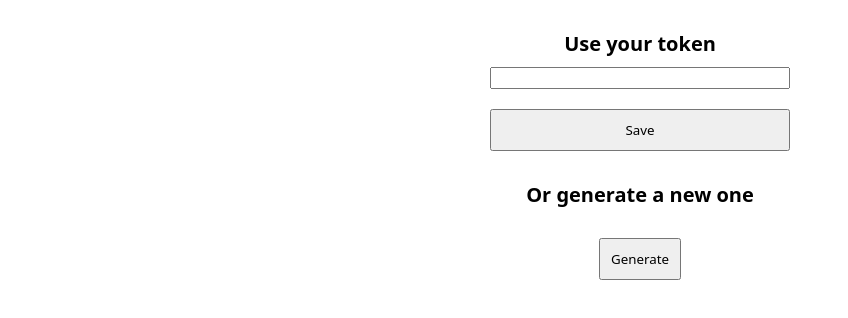
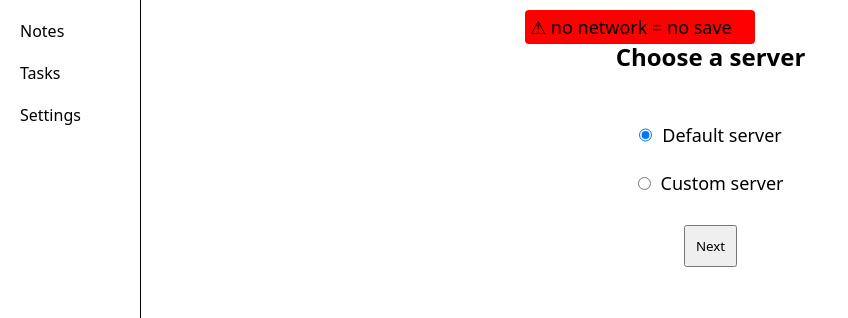
Before and after one commit to TEAM8279/Nask, a Vue app in the folder client/: page /#/addtoken in a window 1280 px wide. Before the commit this address led to /#/settings. Shown: the top 318 px of the page, without its empty margins (0-848 px from the left). Built offline with nearby package versions, Linux system fonts and the light colour scheme; no server answers.

Commit message:
add possibility to connect to another server

```diff
--- a/client/src/router/index.js
+++ b/client/src/router/index.js
@@ -2,6 +2,7 @@ import { createRouter, createWebHashHistory } from 'vue-router'
 import NotesView from "@/views/NotesView.vue";
 import TasksView from "@/views/TasksView.vue";
 import SettingsView from "@/views/SettingsView.vue";
+import AddToken from "@/views/AddToken.vue";
 
 const routes = [
   {
@@ -19,6 +20,11 @@ const routes = [
     path: '/settings',
     name: 'Settings',
     component: SettingsView
+  },
+  {
+    path: '/addtoken',
+    name: 'Add token',
+    component: AddToken
   }
 ]
 
--- a/client/src/stores/DataStore.js
+++ b/client/src/stores/DataStore.js
@@ -9,7 +9,9 @@ export const useDataStores = defineStore('data', {
             storedNotes: [],
             storedTasks: [],
             tokenInitialised: true,
-            networkFailed: false
+            networkFailed: false,
+            currentServerUrl: "",
+            currentServerToken: ""
         }
     ),
     getters: {
@@ -19,20 +21,22 @@ export const useDataStores = defineStore('data', {
         doneTasksCounter: state => state.storedTasks.filter(t => t.done===true).length,
         doneTasks: state => state.storedTasks.filter(t => t.done===true),
         tasks: state => state.storedTasks.filter(t => t.done===false),
+        token: state => state.currentServerToken
     },
     actions: {
         checkNetwork() {
-            axios.get("https://nask.8279.ch/api/cĥeck").then(() => {
+            axios.get(this.currentServerUrl + "/api/cĥeck").then(() => {
                 this.networkFailed = false;
             }).catch(() => {
                 this.networkFailed = true;
             })
         },
         init () {
-            const token = this.getToken();
-            if (token) {
-                axios.get("https://nask.8279.ch/api/datas", {
-                    headers: { Authorization: `Bearer ${token}` }
+            this.getToken()
+            this.setCurrentServerUrl()
+            if (this.currentServerToken) {
+                axios.get(this.currentServerUrl + "/api/datas", {
+                    headers: { Authorization: `Bearer ${this.currentServerToken}` }
                 }).then((r) => {
                     this.storedNotes = r.data.notes
                     this.storedTasks = r.data.tasks
@@ -52,14 +56,24 @@ export const useDataStores = defineStore('data', {
         getToken() {
             const token = localStorage.getItem("token");
             if (token !== undefined) {
-                return token;
+                this.currentServerToken = token;
+            } else {
+                this.tokenInitialised = false;
             }
-            this.tokenInitialised = false;
-            return false;
+        },
+        setCurrentServerUrl() {
+            this.currentServerUrl = "https://nask.8279.ch";
+        },
+        setServerUrl(url=null) {
+            if (url===null) {
+                this.currentServerUrl = "https://nask.8279.ch";
+            } else {
+                this.currentServerUrl = url
+            }
         },
         setToken (token=null) {
             if (token===null) {
-                axios.get("https://nask.8279.ch/api/token").then((r) => {
+                axios.get(this.currentServerUrl + "/api/token").then((r) => {
                     token = r.data.token
                     localStorage.setItem("token", token);
                     this.tokenInitialised = true;
@@ -73,17 +87,17 @@ export const useDataStores = defineStore('data', {
             } else {
                 localStorage.setItem("token", token);
                 this.init();
+                this.tokenInitialised = true;
                 router.push('/')
             }
         },
         updateNotes () {
-            const token = this.getToken();
-            if (token) {
-                axios.post("https://nask.8279.ch/api/notes",{
+            if (this.currentServerToken) {
+                axios.post(this.currentServerUrl + "/api/notes",{
                     notes: JSON.stringify(this.storedNotes)
                 }, {
                     headers: {
-                        Authorization: `Bearer ${token}`,
+                        Authorization: `Bearer ${this.currentServerToken}`,
                         'Content-Type': 'multipart/form-data'
                     }
                 }).then(() => {
@@ -110,13 +124,12 @@ export const useDataStores = defineStore('data', {
             this.updateNotes();
         },
         updateTasks () {
-            const token = this.getToken();
-            if (token) {
-                axios.post("https://nask.8279.ch/api/tasks",{
+            if (this.currentServerToken) {
+                axios.post(this.currentServerUrl + "/api/tasks",{
                     tasks: JSON.stringify(this.storedTasks)
                 }, {
                     headers: {
-                        Authorization: `Bearer ${token}`,
+                        Authorization: `Bearer ${this.currentServerToken}`,
                         'Content-Type': 'multipart/form-data'
                     }
                 }).then(() => {
--- a/client/src/views/AboutView.vue
+++ /dev/null
@@ -1,5 +0,0 @@
-<template>
-  <div class="about">
-    <h1>This is an about page</h1>
-  </div>
-</template>
--- /dev/null
+++ b/client/src/views/AddToken.vue
@@ -0,0 +1,140 @@
+<template>
+  <div class="server" v-if="step === 1">
+    <h2>Choose a server</h2>
+    <div class="container">
+      <input type="radio" name="server" value="default" id="serverc1" v-model="serverType">
+      <label for="serverc1">Default server</label>
+    </div>
+    <div class="container boxed">
+      <div>
+        <input type="radio" name="server" value="custom" id="serverc2" v-model="serverType">
+        <label for="serverc2">Custom server</label>
+      </div>
+      <input type="text" v-if="serverType==='custom'" v-model="serverUrl">
+      <p v-if="serverType==='custom'">Url of the api root</p>
+    </div>
+    <nav>
+      <button @click="serverNext">Next</button>
+    </nav>
+  </div>
+  <div class="token" v-if="step === 2">
+    <h2>Choose a token</h2>
+    <div class="container">
+      <input type="radio" name="token" value="default" id="token1" v-model="tokenType">
+      <label for="token1">Generate a new one</label>
+    </div>
+    <div class="container boxed">
+      <div>
+        <input type="radio" name="token" value="custom" id="token2" v-model="tokenType">
+        <label for="token2">My own token</label>
+      </div>
+      <input type="text" v-if="tokenType==='custom'" v-model="token">
+      <p v-if="tokenType==='custom'">Your token</p>
+    </div>
+    <nav>
+      <button class="prev" @click="tokenPrevious">Previous</button>
+      <button @click="tokenNext">Next</button>
+    </nav>
+  </div>
+  <div class="finished" v-if="step === 3">
+    Successfully added a new token
+    <nav>
+      <button @click="finished">Okay</button>
+    </nav>
+  </div>
+</template>
+
+<script setup>
+import {ref} from "vue";
+import router from "@/router";
+import {useDataStores} from "@/stores/DataStore";
+
+const step = ref(1);
+const datastore = useDataStores();
+const serverType = ref("default");
+const tokenType = ref("default");
+const serverUrl = ref("https://");
+const token = ref("");
+
+const serverNext = () => {
+  const pattern = /^https:\/\/(?:[\w-]+\.)+[a-z]{2,}(?:\/[\w-./?%&=]*)?$/;
+
+  if (pattern.test(serverUrl.value) || serverType.value==='default') {
+    step.value = 2;
+    console.log(serverUrl.value)
+  } else {
+    alert("The url need to be https and valid")
+  }
+}
+const tokenPrevious = () => {
+  step.value = 1;
+}
+const tokenNext = () => {
+  if (token.value.length > 5 && tokenType.value==='custom' || tokenType.value==='default') {
+    if (tokenType.value==='default') {
+      token.value = null;
+    }
+    if (serverType.value==='default') {
+      serverUrl.value = null;
+    }
+
+    datastore.setServerUrl(serverUrl.value);
+    datastore.setToken(token.value);
+    step.value = 3;
+  }
+}
+const finished = () => {
+  datastore.init()
+  router.push('/')
+}
+</script>
+
+<style scoped lang="scss">
+.server, .token {
+  display: flex;
+  flex-direction: column;
+  align-items: center;
+  width: 100%;
+
+  h2 {
+    padding: 40px 0;
+  }
+
+  .container {
+    padding: 10px;
+    width: 90%;
+    display: flex;
+    flex-direction: row;
+    justify-content: center;
+    font-size: 18px;
+
+    &.boxed {
+      flex-direction: column;
+      align-items: center;
+
+      input {
+        font-size: 18px;
+        margin: 10px 0 0 0;
+      }
+
+      p {
+        font-size: 14px;
+      }
+    }
+
+    label {
+      padding-left: 10px;
+    }
+  }
+
+  button {
+    padding: 10px;
+    margin: 20px 0 0 0;
+
+    &.prev {
+      border: none;
+      background-color: transparent;
+    }
+  }
+}
+</style>
--- a/client/src/views/NotesView.vue
+++ b/client/src/views/NotesView.vue
@@ -141,8 +141,13 @@ div.main {
 import {useDataStores} from "@/stores/DataStore";
 import {storeToRefs} from "pinia";
 import {ref} from "vue";
+import router from "@/router";
 
 const dataStore = useDataStores();
+
+if (!dataStore.tokenInitialised) {
+  router.push('/addtoken')
+}
 
 const edition = ref(false);
 const oldNote = ref({})
--- a/client/src/views/SettingsView.vue
+++ b/client/src/views/SettingsView.vue
@@ -1,13 +1,4 @@
 <template>
-  <div class="tokenEditor" v-if="edition">
-    <form>
-      <label for="token">Use your token</label>
-      <input type="text" name="token" id="token" v-model="token"/>
-      <button type="submit" @click="dataStore.setToken(token); edition=false;">Save</button>
-    </form>
-    <p>Or generate a new one</p>
-    <button @click="dataStore.setToken(); edition=false;">Generate</button>
-  </div>
   <div class="main">
     <div class="head">
       <div class="info">
@@ -18,11 +9,11 @@
       <div class="info">
         <h2>Token</h2>
       </div>
-      <div class="add" v-if="dataStore.getToken() === false">
-        <button>+</button>
+      <div class="add">
+        <!--<button>+</button>-->
       </div>
     </div>
-    <p class="token">{{ dataStore.getToken() }}</p>
+    <p class="token">{{ dataStore.token }}</p>
   </div>
 </template>
 
@@ -116,11 +107,12 @@ div.main {
 }
 </style>
 <script setup>
-import {useDataStores} from "../stores/DataStore";
-import {ref} from "vue";
+import {useDataStores} from "@/stores/DataStore";
+import router from "@/router";
 
 const dataStore = useDataStores()
 
-const edition = ref(!dataStore.tokenInitialised);
-const token = ref("");
+if (!dataStore.tokenInitialised) {
+  router.push('/addtoken')
+}
 </script>
--- a/client/src/views/TasksView.vue
+++ b/client/src/views/TasksView.vue
@@ -108,8 +108,13 @@ div.main {
 import {useDataStores} from "@/stores/DataStore";
 import {storeToRefs} from "pinia";
 import {ref} from "vue";
+import router from "@/router";
 
 const dataStore = useDataStores();
+
+if (!dataStore.tokenInitialised) {
+  router.push('/addtoken')
+}
 
 const {tasksCounter, tasks, doneTasks, doneTasksCounter} = storeToRefs(dataStore)
 
```
Also changed, not shown: client/src/views/HomeView.vue (deleted, +0 -18 lines), 4 other files (tests, documents, lock files or other folders).
